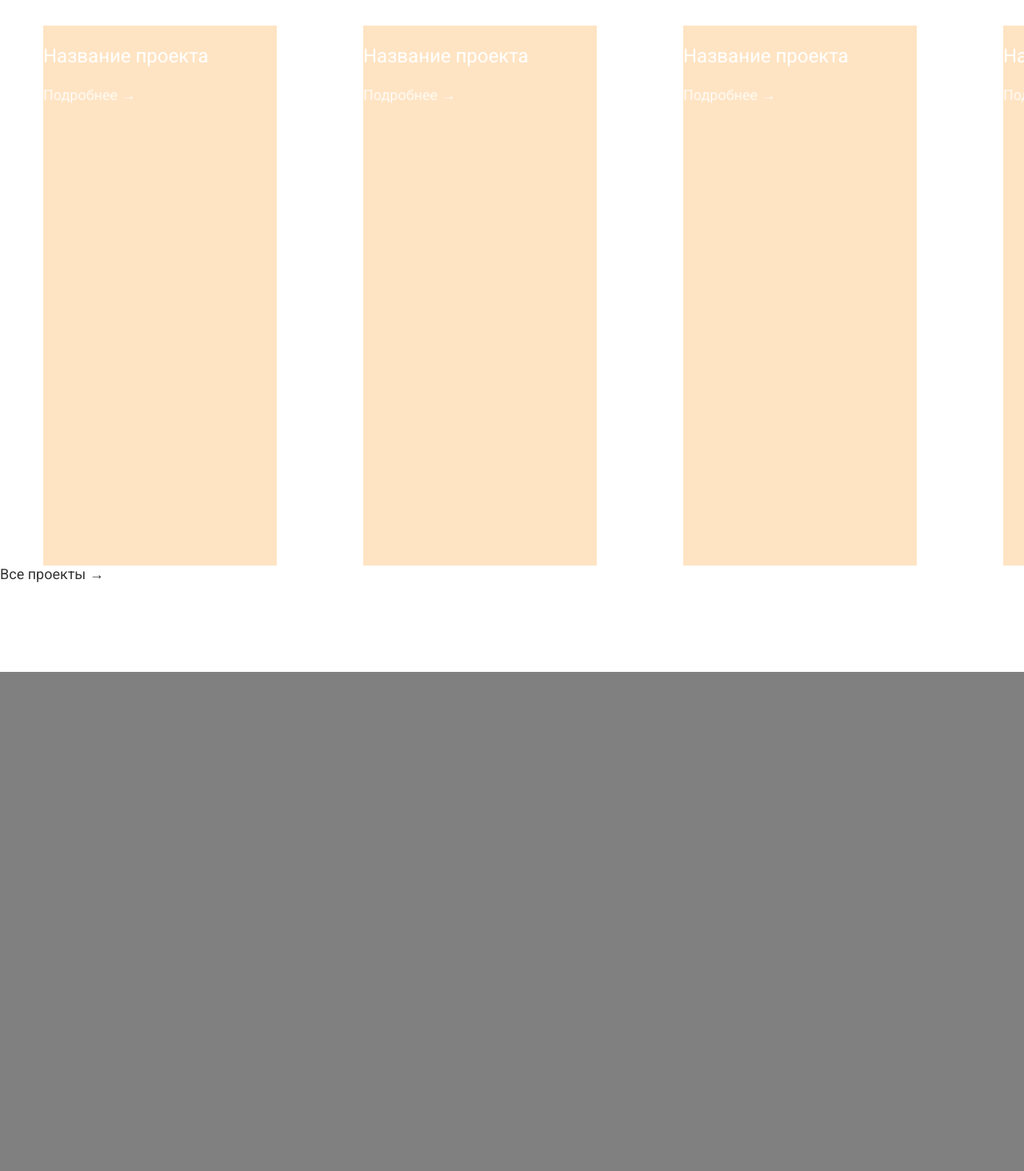
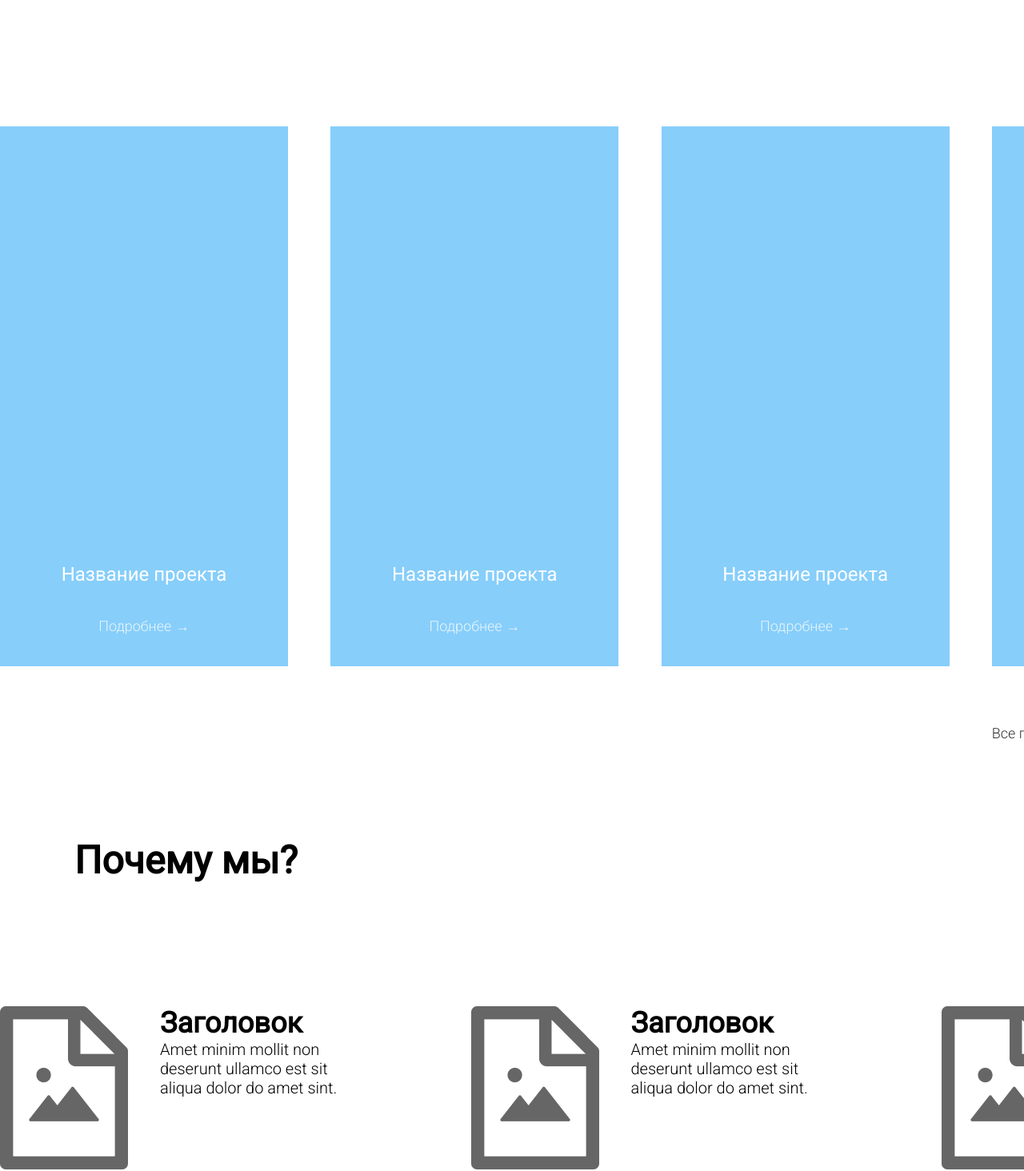
Before and after one commit to shai2h/Architectural-design, a React (Create React App) app: page / in a window 1280 px wide. Shown: the part 1947-3411 px from the top of the page at 80% size. Before the commit the page ends 2787 px from the top, so only its background shows below. Built offline with nearby package versions, Linux system fonts and the light colour scheme.

Commit message:
new blocks
Добавление новых блоков в main_page

```diff
--- a/package.json
+++ b/package.json
@@ -48,6 +48,5 @@
   "license": "ISC",
   "bugs": {
     "url": "https://github.com/shai2h/Architectural-design/issues"
-  },
-  "homepage": "https://github.com/shai2h/Architectural-design#readme"
+  }
 }
--- a/src/App.js
+++ b/src/App.js
@@ -1,7 +1,7 @@
 import "slick-carousel/slick/slick.css";
 import "slick-carousel/slick/slick-theme.css";
 // import Slider from 'react-slick';
-import react from "react";
+import React, { Component } from "react";
 import Slider from './components/main-slider/slider';
 
 
@@ -49,27 +49,65 @@ function App() {
 
       <div className="projects">
         <h1>Проекты</h1>
-        <div className="projects-array">
+        <div className="projects-container">
           <div className="card">
-            <p>Название проекта</p>
+            <h5>Название проекта</h5>
             <span>Подробнее →</span>
           </div>
           <div className="card">
-            <p>Название проекта</p>
+            <h5>Название проекта</h5>
             <span>Подробнее →</span>
           </div>
           <div className="card">
-            <p>Название проекта</p>
+            <h5>Название проекта</h5>
             <span>Подробнее →</span>
           </div>
+
           <div className="card">
-            <p>Название проекта</p>
+            <h5>Название проекта</h5>
             <span>Подробнее →</span>
           </div>
         </div>
-        <span>Все проекты →</span>
+        <span className="more">Все проекты →</span>
 
       </div>
+
+      <div className="why_us_block">
+        <h1>Почему мы?</h1>
+
+        <div className="why_us_container">
+          <div className="why_us_item">
+            <div className="why_us_item_img">
+            </div>
+            <div className="why_us_item_info">
+              <h5>Заголовок</h5>
+              <p>Amet minim mollit non deserunt ullamco est sit aliqua dolor do amet sint. </p>
+            </div>
+          </div>
+
+          <div className="why_us_item">
+            <div className="why_us_item_img">
+            </div>
+            <div className="why_us_item_info">
+              <h5>Заголовок</h5>
+              <p>Amet minim mollit non deserunt ullamco est sit aliqua dolor do amet sint. </p>
+            </div>
+          </div>
+
+          <div className="why_us_item">
+            <div className="why_us_item_img">
+            </div>
+            <div className="why_us_item_info">
+              <h5>Заголовок</h5>
+              <p>Amet minim mollit non deserunt ullamco est sit aliqua dolor do amet sint. </p>
+            </div>
+          </div>
+        </div>
+      </div>
+
+
+
+
 
     </div>
   );
--- a/src/main.scss
+++ b/src/main.scss
@@ -3,7 +3,7 @@ body {
   font-family: system-ui;
   -webkit-font-smoothing: antialiased;
   -moz-osx-font-smoothing: grayscale;
-  background-color: grey;
+
   width: 1600px;
   font-family: 'Roboto';
 
@@ -70,6 +70,7 @@ body {
   h1{
     font-size: 48px;
     color:black;
+    font-style: normal;
 
   }
 
@@ -152,28 +153,102 @@ body {
   h1 {
     font-size: 48px;
     color: black;
+    font-style: normal;
+    margin-left: 93px;
+    margin-bottom: 128px;
   }
-  span {
+  .more {
     color: rgba(0, 0, 0, 0.8);
     font-size: 18px;
+    display: flex;
+    margin-right: 233px;
+    margin-top: 73px;
+    justify-content: flex-end;
+    font-weight: 300;
+
   }
 }
 
-.projects-array {
-  display: flex;
+.projects-container {
+  display: grid;
   width: 100%;
+  grid-template-columns: repeat(auto-fill, 360px);
+  justify-content: space-between;
+  flex-flow: wrap;
   .card {
     width: 360px;
     height: 675px;
-    background-color: bisque;
-    margin: 0 54px;
-    p{
+    background-color:lightskyblue;
+    margin-top: 30px;
+    display: flex;
+    flex-direction: column;
+    align-items: center;
+    justify-content: flex-end;
+
+    h5{
       color:#FFF;
       font-size: 24px;
+      font-weight: 500;
     }
     span{
       color: rgba(255, 255, 255, 0.8);
       font-size: 18px;
+      margin-bottom: 39px;
+      font-weight: 300;
     }
   }
 }
+
+// СТИЛИ БЛОКА "Почему мы" why_us_block
+
+.why_us_block {
+  display: flex;
+  flex-direction: column;
+  background-color: #FFF;
+  margin-top: 175px;
+  height: 600px;
+  h1 {
+    font-size: 48px;
+    font-style: normal;
+    color: black;
+    margin-left: 93px;
+    margin-bottom: 154px;
+
+  }
+}
+
+.why_us_container {
+  display: flex;
+  justify-content: space-between;
+  .why_us_item{
+    display: flex;
+    flex-direction: row;
+  }
+
+  .why_us_item_img {
+    background-image: url(./main_page_img/why_us_block_img/temp_img.png);
+    width: 160px;
+    height: 204px;
+  }
+
+  .why_us_item_info {
+    max-width: 223px;
+    margin-left: 40px;
+    display: flex;
+    flex-direction: column;
+    justify-content: flex-start;
+    align-items: flex-start;
+    h5 {
+      font-size: 36px;
+      font-style: normal;
+      margin: 0;
+    }
+    p {
+      font-size: 20px;
+      font-weight: 300;
+      color: black;
+      font-style: normal;
+      margin: 0 auto;
+    }
+  }
+}
```
Also changed, not shown: src/main_page_img/why_us_block_img/temp_img.png (added).
